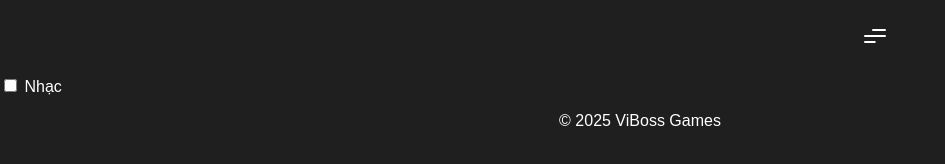
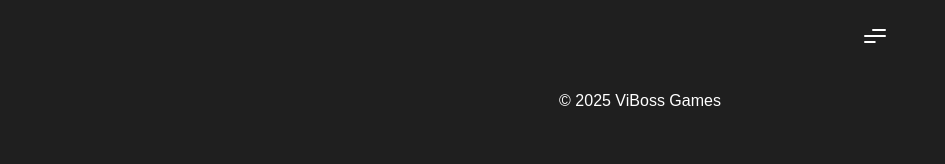
Before and after one commit to dhungx/ViBoss_Games, a plain HTML site: page index.html in a window 1280 px wide. Shown: the whole page, without its empty margins (0-945 px from the left). Drawn offline with Linux system fonts and the light colour scheme.

Commit message:
Update index.html

```diff
--- a/index.html
+++ b/index.html
@@ -28,12 +28,6 @@
             </ul>
         </div>
     </div>
-    <!--music-->
-    <div class="mymusic">
-        <input type="checkbox" id="myCheckbox" name="myCheckbox">
-        <label for="myCheckbox">Nhạc</label>
-        <audio src="fakelove.mp3" id="music"></audio>
-    </div>
 
     <footer>
         <p>© 2025 ViBoss Games</p>
```
